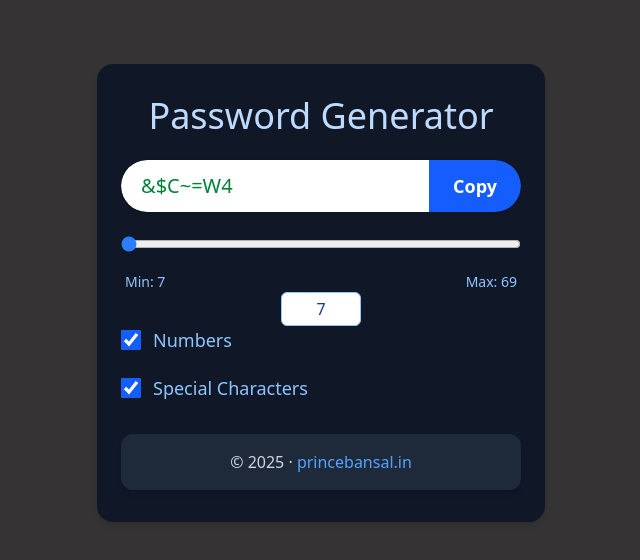
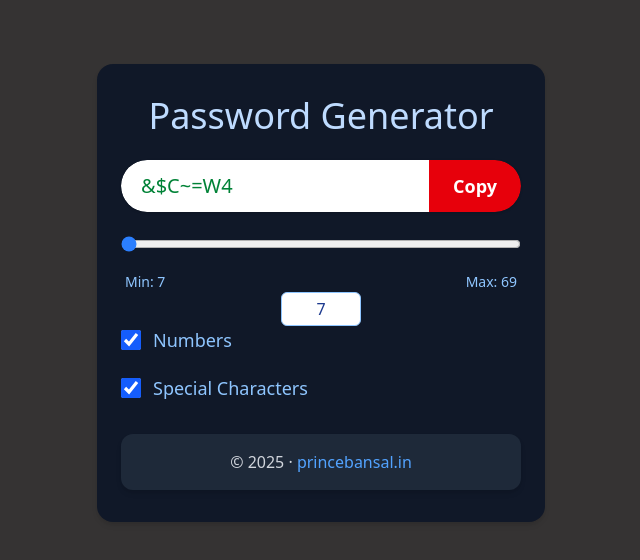
Before and after one commit to princebansal7/password-generator, a React (Vite) app: page / in a window 1280 px wide. Shown: the top 560 px of the page, without its empty margins (319-959 px from the left). Built offline with nearby package versions, Linux system fonts and the light colour scheme.

Commit message:
test code for demo

```diff
--- a/src/App.jsx
+++ b/src/App.jsx
@@ -77,7 +77,7 @@ function App() {
                     />
                     <button
                         onClick={copyPasswordToClipboard}
-                        className="bg-blue-600 hover:bg-blue-800 text-white px-6 py-3 rounded-r-full transition-colors duration-200 text-lg font-semibold"
+                        className="bg-red-600 hover:bg-blue-800 text-white px-6 py-3 rounded-r-full transition-colors duration-200 text-lg font-semibold"
                     >
                         Copy
                     </button>
```
